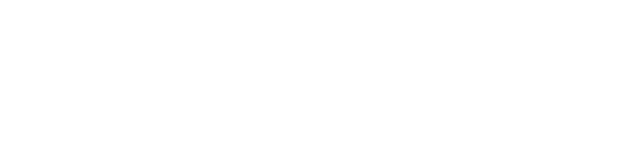
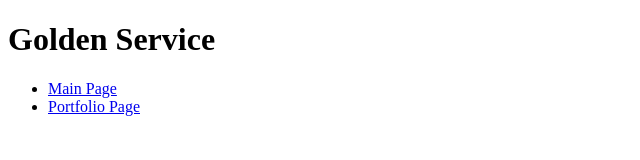
Before and after one commit to YuliaPelia/git_start, a plain HTML site: page index.html in a window 1280 px wide. Shown: the whole page, without its empty margins (0-640 px from the left). Drawn offline with Linux system fonts and the light colour scheme.

Commit message:
added navigation for pages

```diff
--- a/index.html
+++ b/index.html
@@ -1,11 +1,18 @@
 <!DOCTYPE html>
 <html lang="en">
-<head>
-    <meta charset="UTF-8">
-    <meta name="viewport" content="width=device-width, initial-scale=1.0">
+  <head>
+    <meta charset="UTF-8" />
+    <meta name="viewport" content="width=device-width, initial-scale=1.0" />
     <title>Golden Service</title>
-</head>
-<body>
+  </head>
+  <body>
+    <h1>Golden Service</h1>
+    <nav>
+      <ul>
+        <li><a href="/">Main Page</a></li>
 
-</body>
+        <li><a href="./portfolio.html">Portfolio Page</a></li>
+      </ul>
+    </nav>
+  </body>
 </html>
```
Also changed, not shown: portfolio.html (+6 -0 lines).
